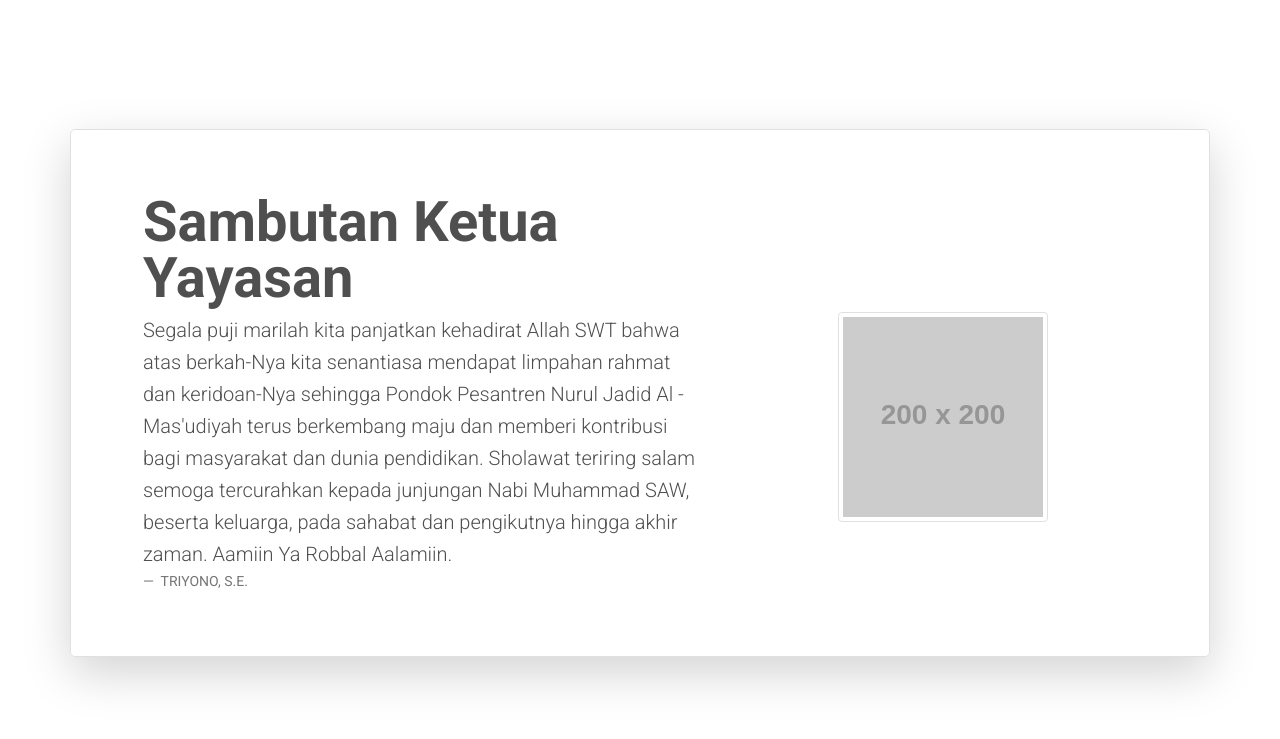
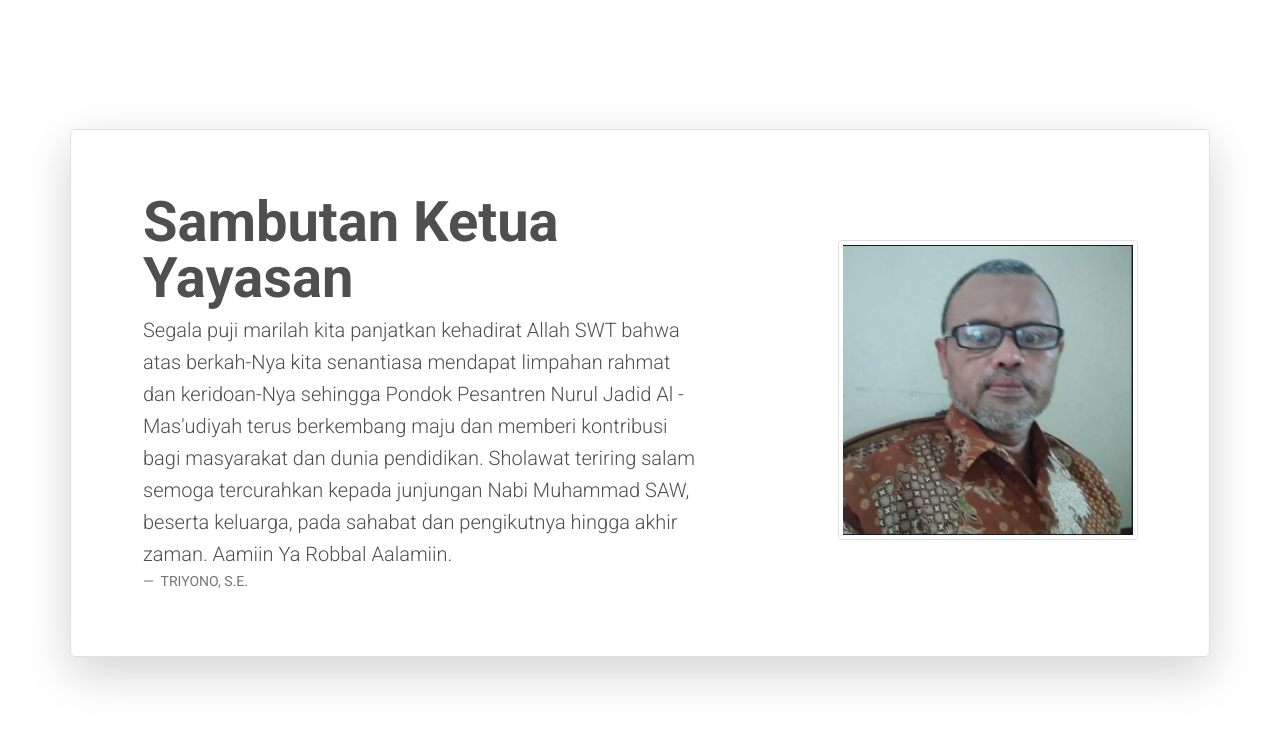
Before and after one commit to SE04B/UTS-DPW, a PHP site: page / in a window 1280 px wide. Shown: the part 1508-2247 px from the top of the page. Run offline with PHP 8.4, Linux system fonts and the light colour scheme; data comes from the database, SQL or seed files in the repository; grey boxes labelled with a size stand in for pictures from a placeholder-image service; data that the repository does not hold is empty; some libraries are stand-ins or nearby versions.

Commit message:
update final

```diff
--- a/index.php
+++ b/index.php
@@ -181,7 +181,7 @@ include_once('./admin/PPDBLink.php');
                         </figcaption>
                     </div>
                     <div class="col-lg-4 offset-lg-1 p-0 overflow-hidden">
-                        <img class="img-thumbnail" src="https://dummyimage.com/200x200/000/fff" alt="" />
+                        <img class="img-thumbnail " style="width: 300px; height: 300px; margin-top: 1px; margin-bottom: 55px;" src="/img/takmir.png" alt="" />
                     </div>
                 </div>
             </div>
```
Also changed, not shown: img/takmir.png (added).
